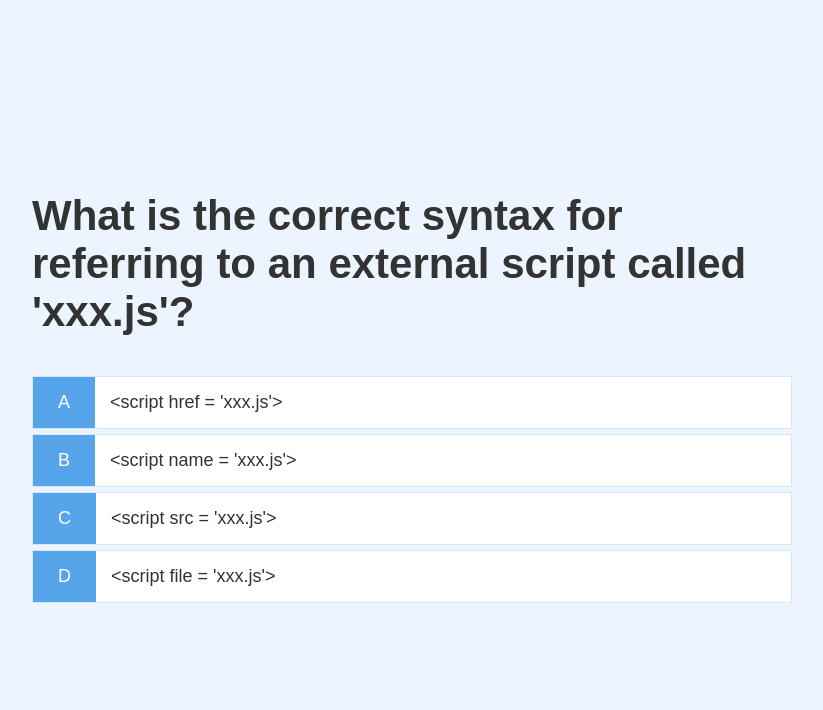
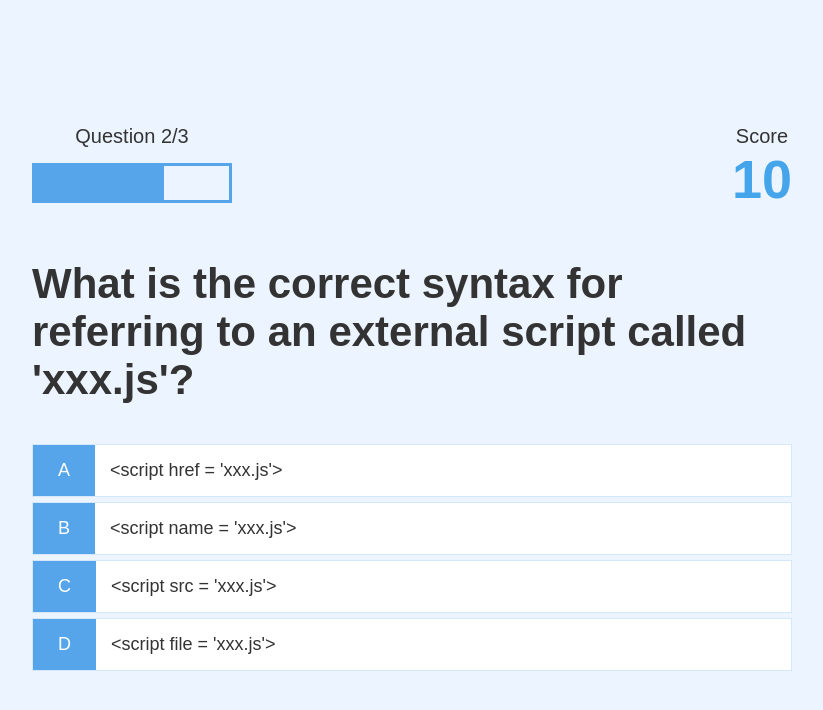
Before and after one commit to AdamRomano89/quiz-appV2.0, a plain HTML site: page game.html in a window 1280 px wide. Both pictures are taken after a click on the element "<script>". Shown: the whole page, without its empty margins (228-1051 px from the left). Drawn offline with Linux system fonts and the light colour scheme.

Commit message:
adding hud

```diff
--- a/assets/script/script.js
+++ b/assets/script/script.js
@@ -1,5 +1,8 @@
 const question = document.getElementById("question");
 const choices = Array.from(document.getElementsByClassName("choice-text"));
+const progressText = document.getElementById('progressText');
+const scoreText = document.getElementById('score');
+const progressBarFull = document.getElementById("progressBarFull")
 
 let currentQuestion = {};
 let acceptingAnswers = false;
@@ -47,12 +50,16 @@ startGame = () => {
 };
 
 getNewQuestions = () => {
-  if(availableQuesions.length === 0 || questionCounter >= MAX_QUESTIONS) {
+  if(questions.length === 0 || questionCounter >= MAX_QUESTIONS) {
     return window.location.assign("/end.html");
   }
   questionCounter++;
-  const questionIndex = Math.floor(Math.random() * availableQuesions.length);
-    currentQuestion = availableQuesions[questionIndex];
+  progressText.innerText = `Question ${questionCounter}/${MAX_QUESTIONS}`
+  //Update the progress bar
+  progressBarFull.style.width = `${(questionCounter/MAX_QUESTIONS) *100}%`
+
+  const questionIndex = Math.floor(Math.random() * questions.length);
+    currentQuestion = questions[questionIndex];
     question.innerText = currentQuestion.question;
 
     choices.forEach( choice => {
@@ -60,8 +67,7 @@ getNewQuestions = () => {
       choice.innerText = currentQuestion['choice' + number]
     });
 
-    availableQuesions.splice(questionIndex,1);
-
+    questions.splice(questionIndex,1);
     acceptingAnswers = true;
 };
 
@@ -71,10 +77,29 @@ choices.forEach (choice =>{
 
     acceptingAnswers = false;
     const selectedChoice = e.target;
-    const selectedAnswer = selectedChoice.dataset["number"]
-    getNewQuestions();
-  })
-})
+    const selectedAnswer = selectedChoice.dataset["number"];
+
+    const classToApply =
+    selectedAnswer == currentQuestion.answer ? 'correct' : 'incorrect'
+
+    if (classToApply === "correct") {
+      incrementScore(CORRECT_BOUNS)
+    }
+
+    selectedChoice.parentElement.classList.add(classToApply)
+
+    setTimeout( () => {
+      selectedChoice.parentElement.classList.remove(classToApply)
+      getNewQuestions();
+    }, 1000)
+
+  });
+});
+
+incrementScore = num => {
+  score += num;
+  scoreText.innerText = score;
+}
 
 
 startGame();
--- a/assets/style/game.css
+++ b/assets/style/game.css
@@ -23,3 +23,40 @@
   padding: 1.5rem;
   width: 100%;
 }
+
+.correct{
+  background-color: #28a745;
+}
+
+.incorrect{
+  background-color: #dc3545;
+}
+
+/* HUD */
+
+#hud{
+  display: flex;
+  justify-content: space-between;
+}
+
+.hud-prefix{
+  text-align: center;
+  font-size: 2rem;
+}
+
+.hud-main-text{
+  text-align: center ;
+}
+
+#progressBar{
+  width: 20rem;
+  height: 4rem;
+  border: 0.3rem solid #56a5eb;
+  margin-top: 1.5rem;
+}
+
+#progressBarFull{
+  height: 3.4rem;
+  background-color: #56a5eb;
+  width: 0%;
+}
--- a/game.html
+++ b/game.html
@@ -11,6 +11,21 @@
 <body>
   <div class="container">
     <div id="game" class="justify-center flex-colum">
+
+      <div id="hud">
+        <div id="hud-item">
+          <p id="progressText" class="hud-prefix">Question</p>
+          <div id="progressBar">
+            <div id="progressBarFull"></div>
+          </div>
+        </div>
+
+        <div id="hud-item">
+          <p class="hud-prefix">Score</p>
+          <h1 class="hud-main-text" id="score">0</h1>
+        </div>
+
+      </div>
       <h2 id="question">What is the answer to this quesations?</h2>
       <div class="choice-container">
         <p class="choice-prefix">A</p>
```
